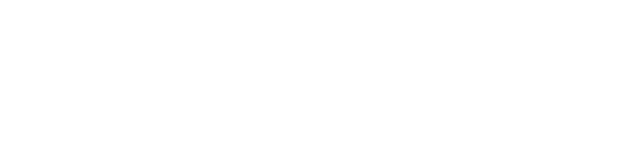
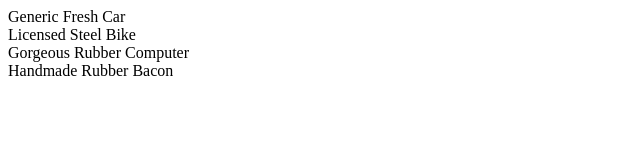
Before and after one commit to nadanisrina/mf-product, a website built with webpack: page public/index.html in a window 1280 px wide. Shown: the whole page, without its empty margins (0-640 px from the left). Built offline with nearby package versions, Linux system fonts and the light colour scheme.

Commit message:
show product list

```diff
--- a/public/index.html
+++ b/public/index.html
@@ -6,5 +6,7 @@
     <meta name="viewport" content="width=device-width, initial-scale=1.0" />
     <title>Document</title>
   </head>
-  <body></body>
+  <body>
+    <div id="div-product"></div>
+  </body>
 </html>
--- a/src/index.js
+++ b/src/index.js
@@ -7,4 +7,4 @@ for (let i = 0; i <= 3; i++) {
   product += `<div>${name}</div>`;
 }
 
-console.log(product);
+document.querySelector("#div-product").innerHTML = product;
```
